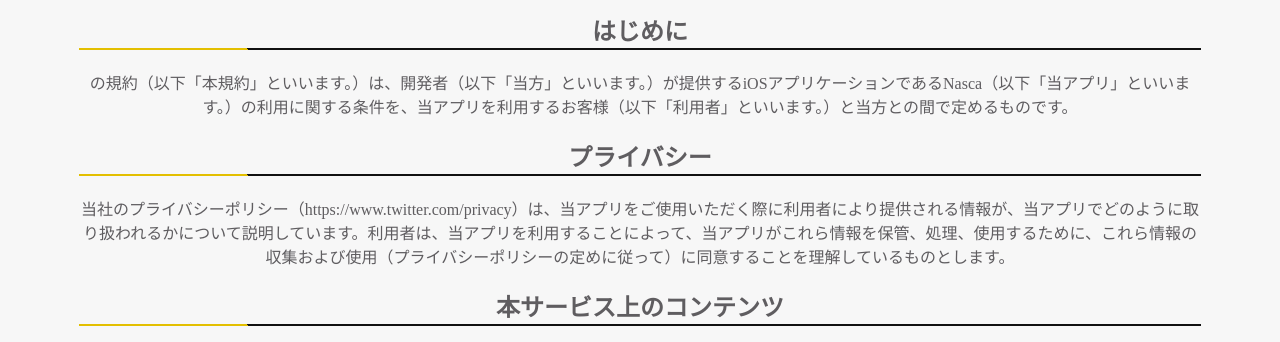
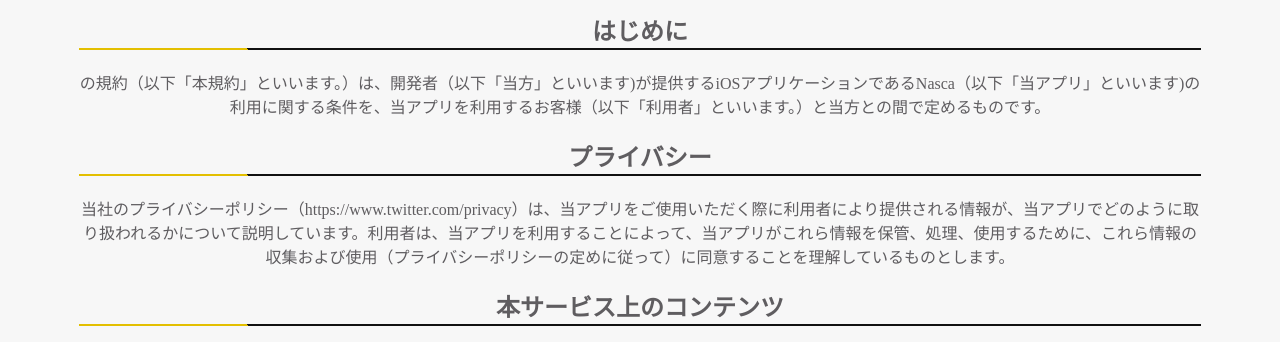
Before and after one commit to Nascajp/nascajp.termsOfUse, a plain HTML site: page index.html in a window 1280 px wide. Shown: the part 432-774 px from the top of the page. Drawn offline with Linux system fonts and the light colour scheme.

Commit message:
Update index.html

```diff
--- a/index.html
+++ b/index.html
@@ -27,7 +27,7 @@
     <div class="container">
       <div class="heading">
         <h2>はじめに</h2>
-        <p>の規約（以下「本規約」といいます。）は、開発者（以下「当方」といいます。）が提供するiOSアプリケーションであるNasca（以下「当アプリ」といいます。）の利用に関する条件を、当アプリを利用するお客様（以下「利用者」といいます。）と当方との間で定めるものです。</p>
+        <p>の規約（以下「本規約」といいます。）は、開発者（以下「当方」といいます)が提供するiOSアプリケーションであるNasca（以下「当アプリ」といいます)の利用に関する条件を、当アプリを利用するお客様（以下「利用者」といいます。）と当方との間で定めるものです。</p>
         <h2>プライバシー</h2>
         <p>当社のプライバシーポリシー（https://www.twitter.com/privacy）は、当アプリをご使用いただく際に利用者により提供される情報が、当アプリでどのように取り扱われるかについて説明しています。利用者は、当アプリを利用することによって、当アプリがこれら情報を保管、処理、使用するために、これら情報の収集および使用（プライバシーポリシーの定めに従って）に同意することを理解しているものとします。</p>
         <h2>本サービス上のコンテンツ</h2>
```
